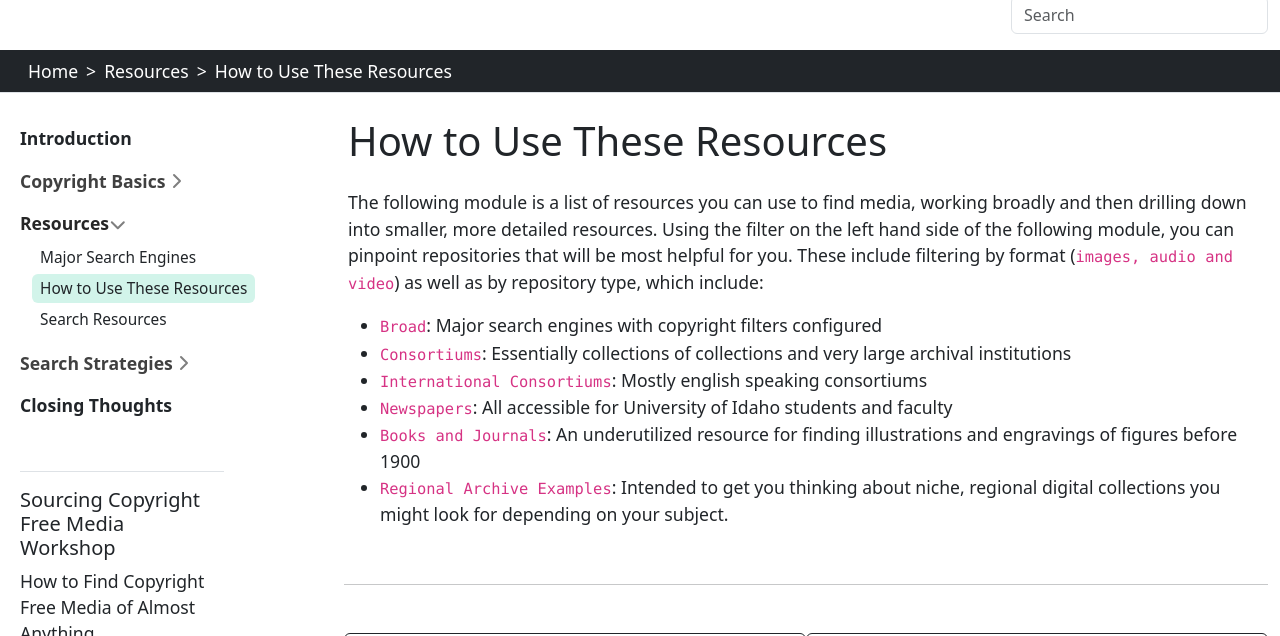
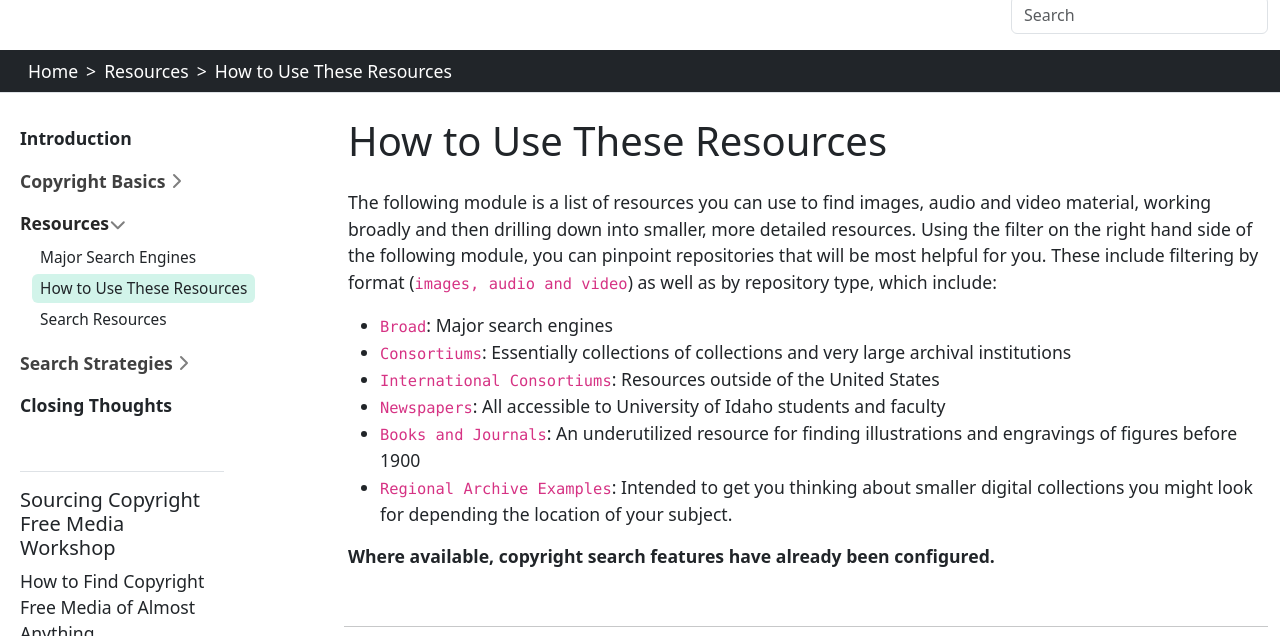
Before and after one commit to aweymo-ui/source_cr_free, a Jekyll site: the page built from content/resources/how-to.md, in a window 1280 px wide and 900 px high, cut to the strip 120-756 px from the top of the window. Built offline with Jekyll 4.4.1, drawn with Linux system fonts in a browser that asks for light colours.

Commit message:
style updates

```diff
--- a/content/resources/how-to.md
+++ b/content/resources/how-to.md
@@ -4,11 +4,13 @@ nav_order: 2
 title: How to Use These Resources
 ---
 
-The following module is a list of resources you can use to find media, working broadly and then drilling down into smaller, more detailed resources. Using the filter on the left hand side of the following module, you can pinpoint repositories that will be most helpful for you. These include filtering by format (`images, audio and video`) as well as by repository type, which include:
+The following module is a list of resources you can use to find images, audio and video material, working broadly and then drilling down into smaller, more detailed resources. Using the filter on the right hand side of the following module, you can pinpoint repositories that will be most helpful for you. These include filtering by format (`images, audio and video`) as well as by repository type, which include:
 
-- `Broad`: Major search engines with copyright filters configured
+- `Broad`: Major search engines
 - `Consortiums`: Essentially collections of collections and very large archival institutions
-- `International Consortiums`: Mostly english speaking consortiums
-- `Newspapers`: All accessible for University of Idaho students and faculty
+- `International Consortiums`: Resources outside of the United States
+- `Newspapers`: All accessible to University of Idaho students and faculty
 - `Books and Journals`: An underutilized resource for finding illustrations and engravings of figures before 1900
-- `Regional Archive Examples`: Intended to get you thinking about niche, regional digital collections you might look for depending on your subject.
+- `Regional Archive Examples`: Intended to get you thinking about smaller digital collections you might look for depending the location of your subject.
+
+__Where available, copyright search features have already been configured.__
```
Also changed, not shown: content/closing.md (+8 -4 lines), content/resources/search-engines.md (+4 -2 lines), content/search/boolean.md (deleted, +0 -9 lines), content/search/keyword.md (+10 -4 lines), content/search/strategies.md (+12 -4 lines), images/salvador_caballero_01.jpeg (added), 3 other files.
